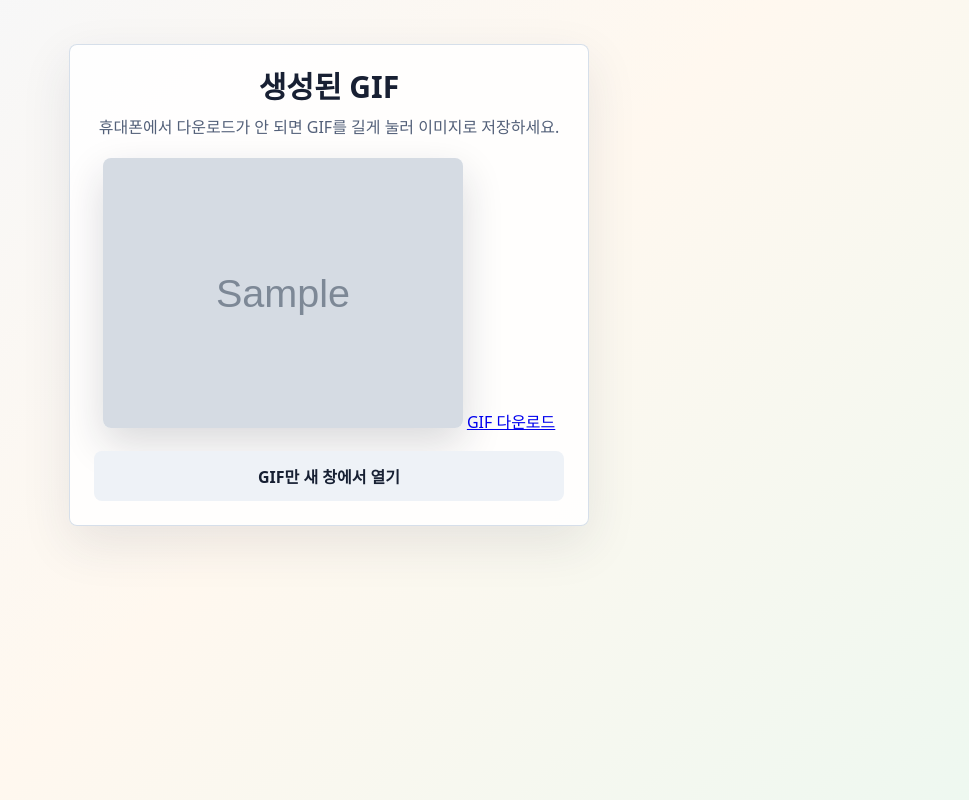
After one commit to dwkshp-oss/ai-gif-maker-mvp, a Flask app: template templates/view.html in a window 1280 px wide. The commit adds this page. Shown: the whole page, without its empty margins (311-1280 px from the left). Run offline with Flask 3, Linux system fonts and the light colour scheme; the template is opened without the code that fills it: most values are stand-ins (such as "Sample title", 1, 10 or a date in 2020); grey boxes marked "Sample" are stand-in pictures.

Commit message:
Add files via upload

```diff
--- a/app.py
+++ b/app.py
@@ -108,6 +108,7 @@ def create_app(config: AppConfig | None = None) -> Flask:
                 "ok": True,
                 "url": storage.public_url(filename),
                 "downloadUrl": f"/download/{filename}",
+                "viewUrl": f"/view/{filename}",
                 "saveUrl": "/api/save-to-downloads",
                 "filename": filename,
                 "downloadToServerEnabled": config.download_to_server_enabled,
@@ -152,6 +153,18 @@ def create_app(config: AppConfig | None = None) -> Flask:
     @app.get("/generated/<filename>")
     def generated_file(filename):
         return send_from_directory(storage.output_dir, filename)
+
+    @app.get("/view/<filename>")
+    def view_generated(filename):
+        path = storage.path_for(filename)
+        if not path.exists():
+            return jsonify({"ok": False, "message": "GIF 파일을 찾을 수 없습니다."}), 404
+        return render_template(
+            "view.html",
+            filename=filename,
+            image_url=storage.public_url(filename),
+            download_url=f"/download/{filename}",
+        )
 
     @app.get("/download/<filename>")
     def download(filename):
--- a/static/css/style.css
+++ b/static/css/style.css
@@ -161,6 +161,22 @@ button:disabled {
   color: #172033;
 }
 
+.mobile-view {
+  max-width: 520px;
+}
+
+.view-title {
+  font-size: 30px;
+  line-height: 1.2;
+  margin: 0 0 10px;
+}
+
+.view-help {
+  margin: 0 0 18px;
+  color: #536079;
+  line-height: 1.55;
+}
+
 .save-path {
   word-break: break-all;
   text-align: left;
--- a/templates/index.html
+++ b/templates/index.html
@@ -46,6 +46,7 @@
         <div class="preview-empty" id="emptyState">생성 결과가 여기에 표시됩니다.</div>
         <img id="gifPreview" class="hidden" alt="생성된 GIF 미리보기" />
         <a id="directDownloadLink" class="download hidden" href="#" download>GIF 다운로드</a>
+        <a id="openGifLink" class="secondary-link hidden" href="#" target="_blank" rel="noopener">모바일에서 GIF 열기/저장</a>
         <button id="saveBtn" class="secondary-button hidden" type="button">서버 폴더에 저장</button>
         <p id="savePath" class="save-path hidden"></p>
         <dl class="metadata hidden" id="metadata">
@@ -65,6 +66,6 @@
       </section>
     </section>
   </main>
-  <script src="/static/js/app.js?v=20260623-english-only"></script>
+  <script src="/static/js/app.js?v=20260623-mobile-download"></script>
 </body>
 </html>
--- /dev/null
+++ b/templates/view.html
@@ -0,0 +1,20 @@
+<!doctype html>
+<html lang="ko">
+<head>
+  <meta charset="utf-8" />
+  <meta name="viewport" content="width=device-width,initial-scale=1" />
+  <title>Generated GIF</title>
+  <link rel="stylesheet" href="/static/css/style.css" />
+</head>
+<body>
+  <main class="page mobile-view">
+    <section class="panel preview">
+      <h1 class="view-title">생성된 GIF</h1>
+      <p class="view-help">휴대폰에서 다운로드가 안 되면 GIF를 길게 눌러 이미지로 저장하세요.</p>
+      <img src="{{ image_url }}" alt="생성된 GIF" />
+      <a class="download" href="{{ download_url }}">GIF 다운로드</a>
+      <a class="secondary-link" href="{{ image_url }}" target="_blank" rel="noopener">GIF만 새 창에서 열기</a>
+    </section>
+  </main>
+</body>
+</html>
```
Also changed, not shown: static/js/app.js (+7 -1 lines), tests/test_core.py (+5 -0 lines).
